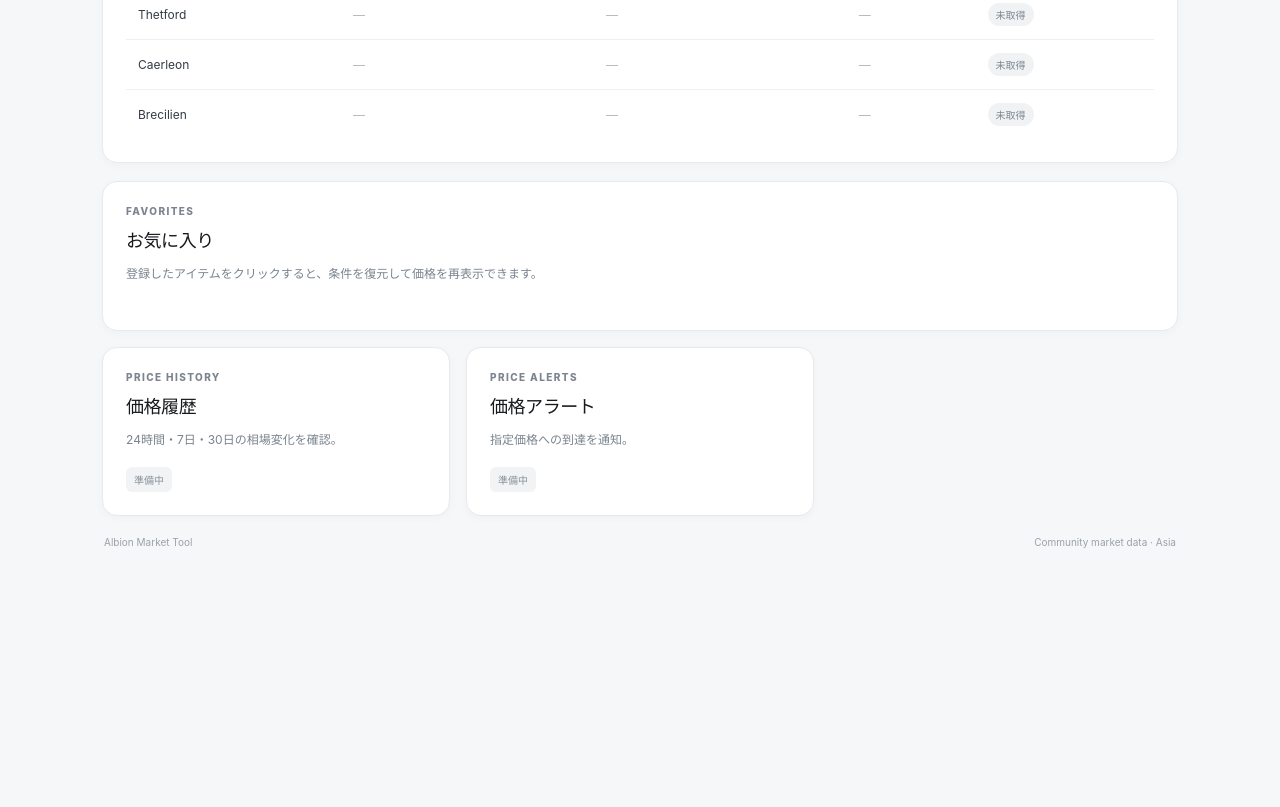
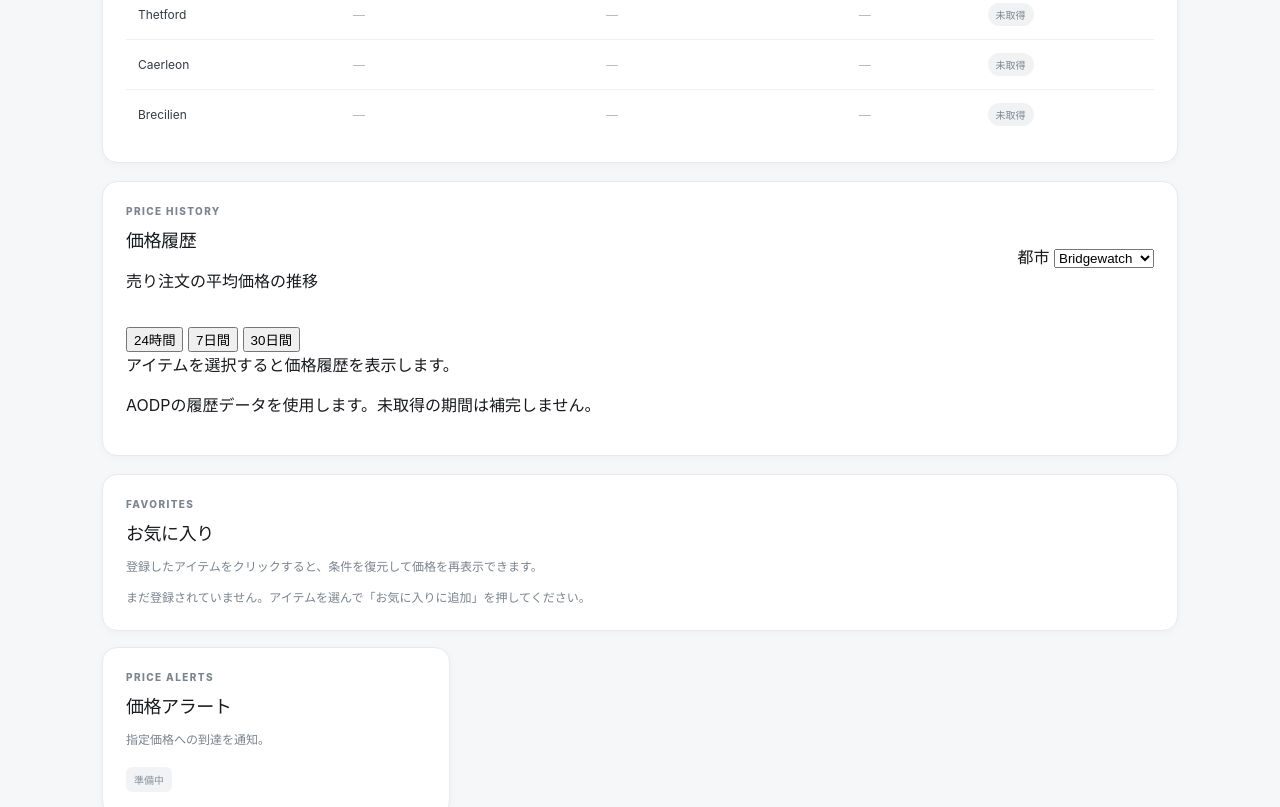
Before and after one commit to yuudaiy0819-sudo/albion-market-tool, a plain HTML site: page index.html in a window 1280 px wide. Shown: the part 987-1794 px from the top of the page. Before the commit the page ends 1565 px from the top, so only its background shows below. Drawn offline with Linux system fonts and the light colour scheme.

Commit message:
Add price history chart panel

```diff
--- a/index.html
+++ b/index.html
@@ -94,9 +94,33 @@
       </div>
     </section>
 
+    <section class="panel history-panel" aria-labelledby="history-title">
+      <div class="section-heading history-heading">
+        <div>
+          <p class="eyebrow">PRICE HISTORY</p>
+          <h2 id="history-title">価格履歴</h2>
+          <p class="history-subtitle">売り注文の平均価格の推移</p>
+        </div>
+        <label class="history-city-label">都市
+          <select id="history-city">
+            <option>Bridgewatch</option><option>Fort Sterling</option><option>Lymhurst</option>
+            <option>Martlock</option><option>Thetford</option><option>Caerleon</option>
+            <option>Brecilien</option><option>Black Market</option>
+          </select>
+        </label>
+      </div>
+      <div class="history-toolbar" role="group" aria-label="表示期間">
+        <button type="button" class="history-range active" data-history-range="24h">24時間</button>
+        <button type="button" class="history-range" data-history-range="7d">7日間</button>
+        <button type="button" class="history-range" data-history-range="30d">30日間</button>
+      </div>
+      <div id="history-legend" class="history-legend"></div>
+      <div id="history-chart" class="history-chart history-empty">アイテムを選択すると価格履歴を表示します。</div>
+      <p id="history-message" class="history-message">AODPの履歴データを使用します。未取得の期間は補完しません。</p>
+    </section>
+
     <section class="feature-grid">
       <article class="panel feature-card favorites-card"><p class="eyebrow">FAVORITES</p><h2>お気に入り</h2><p>登録したアイテムをクリックすると、条件を復元して価格を再表示できます。</p><div id="favorite-list" class="favorite-list" aria-live="polite"></div></article>
-      <article class="panel feature-card"><p class="eyebrow">PRICE HISTORY</p><h2>価格履歴</h2><p>24時間・7日・30日の相場変化を確認。</p><span class="coming">準備中</span></article>
       <article class="panel feature-card"><p class="eyebrow">PRICE ALERTS</p><h2>価格アラート</h2><p>指定価格への到達を通知。</p><span class="coming">準備中</span></article>
     </section>
 
```
